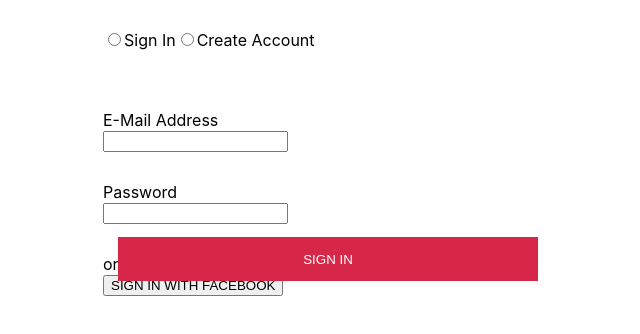
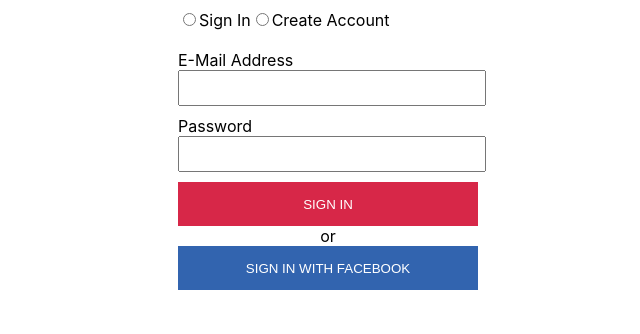
Before and after one commit to klope3/code-commerce, a React (Create React App) app: page / in a window 1280 px wide. Shown: the top 334 px of the page, without its empty margins (312-952 px from the left). Built offline with nearby package versions, Linux system fonts and the light colour scheme.

Commit message:
Improve account management styling

```diff
--- a/src/components/AccountManagementBox/AccountManagementBox.css
+++ b/src/components/AccountManagementBox/AccountManagementBox.css
@@ -1,5 +1,5 @@
 .account-management-container {
-    width: 450px;
+    max-width: 300px;
     margin: auto;
     position: relative;
 }
@@ -14,12 +14,39 @@
     display: block;
 }
 
+.account-management-container input[type="text"] {
+    width: 100%;
+    height: 30px;
+}
+
+.account-management-container .field-row {
+    margin: 10px 0;
+}
+
+.account-management-container .field-row-input-error {
+    position: static;
+}
+
 .error-text {
     right: 0;
     top: 0;
     color: red;
 }
 
-.absolute {
-    position: absolute;
+.account-buttons-container {
+    position: relative;
+    text-align: center;
 }
+
+.nav-forward-button.account-button {
+    position: static;
+    width: 100%;
+}
+
+#facebook-button {
+    background-color: rgb(50, 100, 175);
+}
+
+#facebook-button:hover {
+    background-color: rgb(72, 127, 209);
+}
--- a/src/components/AccountManagementBox/AccountManagementBox.jsx
+++ b/src/components/AccountManagementBox/AccountManagementBox.jsx
@@ -140,10 +140,10 @@
         const firstButtonText = creatingAccount ? "SAVE" : "SIGN IN";
         const secondButtonText = `SIGN ${creatingAccount ? "UP" : "IN"} WITH FACEBOOK`;
         return (
-            <div>
-                <button className="nav-forward-button" name={creatingAccount ? "signUp" : "signIn"} onClick={this.handleButton}>{firstButtonText}</button>
+            <div className="account-buttons-container">
+                <button className="nav-forward-button account-button" name={creatingAccount ? "signUp" : "signIn"} onClick={this.handleButton}>{firstButtonText}</button>
                 <div>or</div>
-                <button>{secondButtonText}</button>
+                <button className="nav-forward-button account-button" id="facebook-button">{secondButtonText}</button>
             </div>
         )
     }
```
